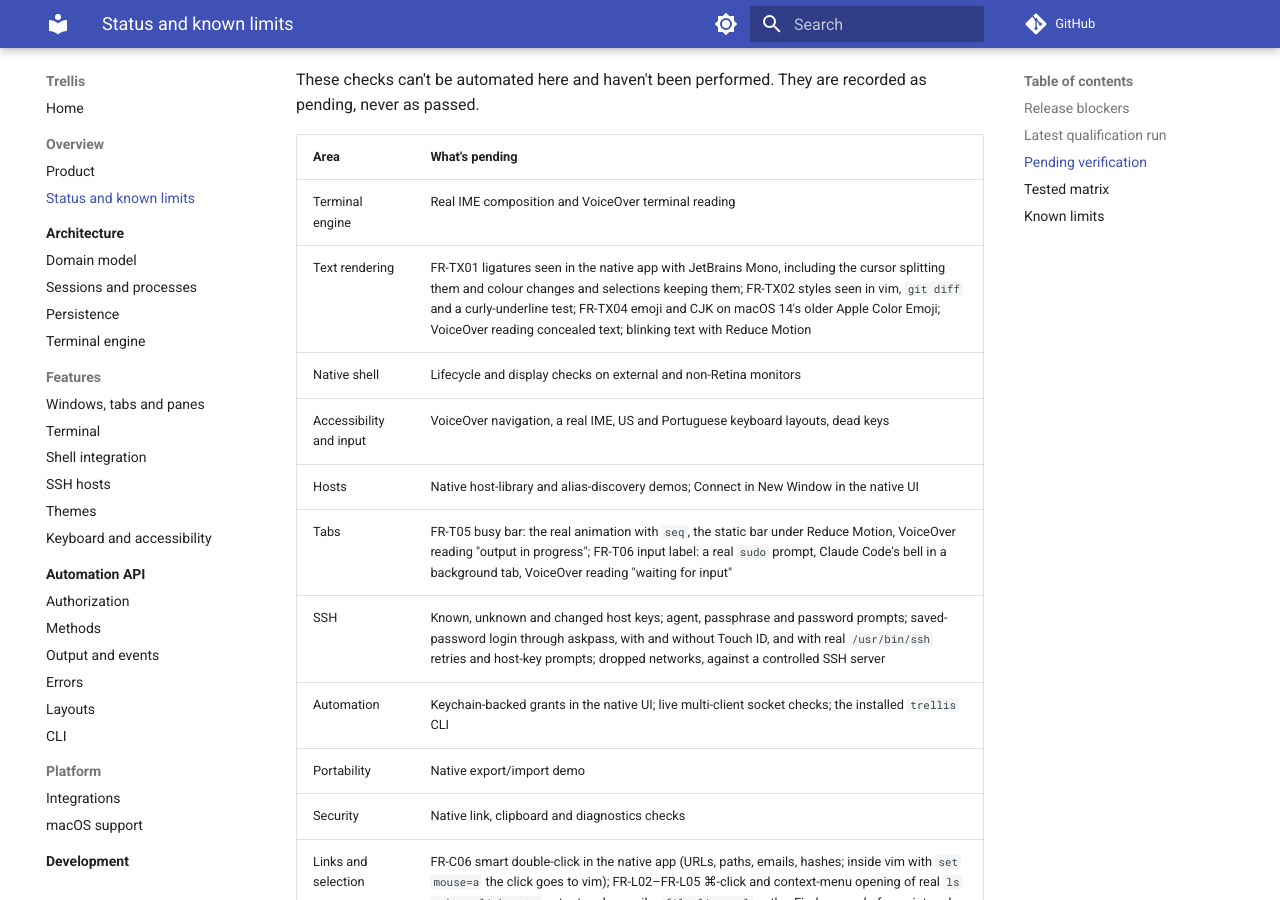
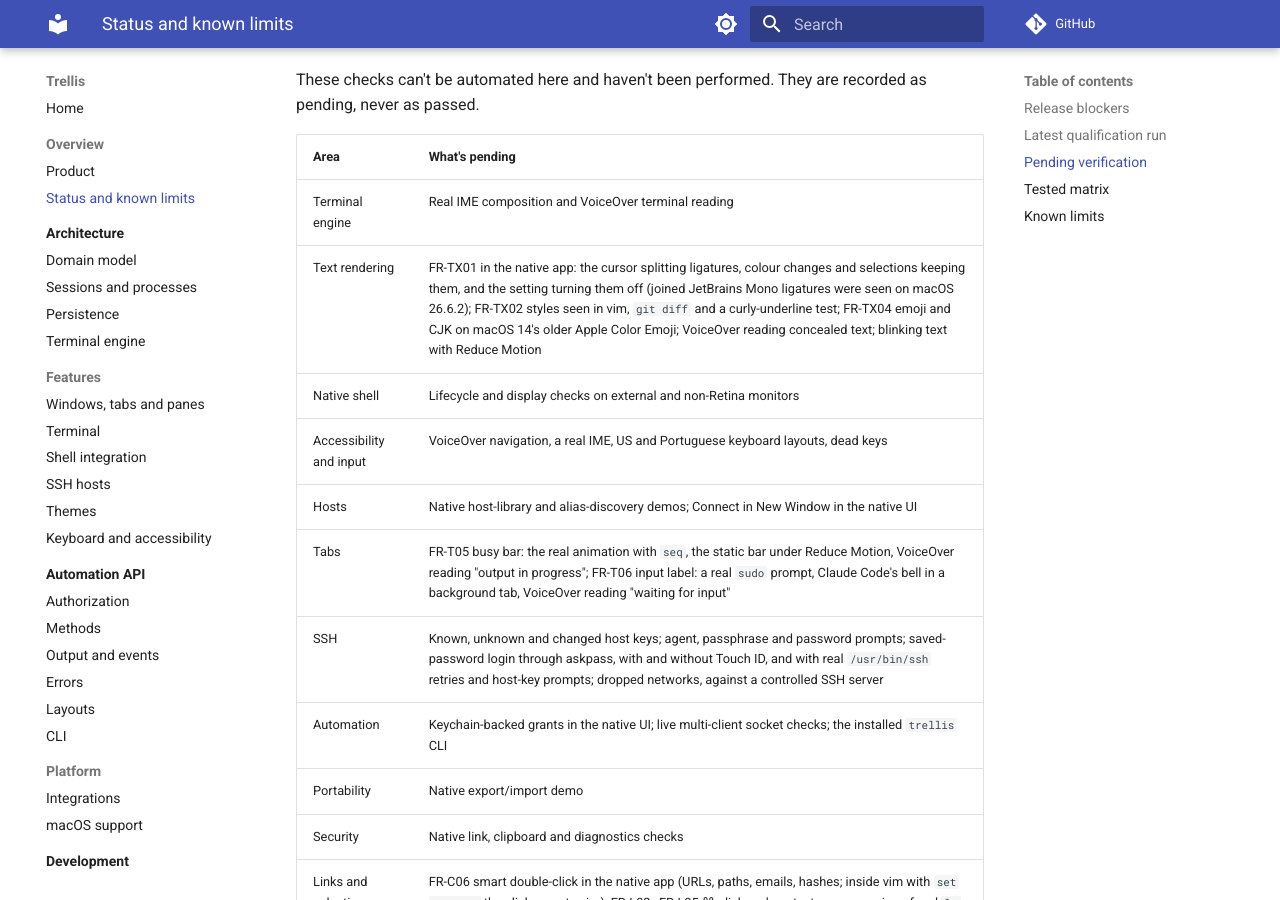
Before and after one commit to bearstouch/trellis, an MkDocs documentation site: the page built from docs/overview/status.md, in a window 1280 px wide and 900 px high, scrolled down 1140 px. Built offline with MkDocs 1.6.1 and Material for MkDocs 9.7.7, drawn with Linux system fonts in a browser that asks for light colours; comment, search, counter and statistics services are not loaded.

Commit message:
docs(status): record native ligature check
Joined JetBrains Mono ligatures (FR-TX01) were seen in the native app
on macOS 26.6.2. The cursor, colour, selection and toggle behaviour in
the native app, and the other text-rendering checks, remain pending.

Co-Authored-By: Claude Opus 5.5 (1M context) <noreply@anthropic.com>

```diff
--- a/docs/overview/status.md
+++ b/docs/overview/status.md
@@ -30,7 +30,7 @@ These checks can't be automated here and haven't been performed. They are record
 | Area | What's pending |
 | --- | --- |
 | Terminal engine | Real IME composition and VoiceOver terminal reading |
-| Text rendering | FR-TX01 ligatures seen in the native app with JetBrains Mono, including the cursor splitting them and colour changes and selections keeping them; FR-TX02 styles seen in vim, `git diff` and a curly-underline test; FR-TX04 emoji and CJK on macOS 14's older Apple Color Emoji; VoiceOver reading concealed text; blinking text with Reduce Motion |
+| Text rendering | FR-TX01 in the native app: the cursor splitting ligatures, colour changes and selections keeping them, and the setting turning them off (joined JetBrains Mono ligatures were seen on macOS 26.6.2); FR-TX02 styles seen in vim, `git diff` and a curly-underline test; FR-TX04 emoji and CJK on macOS 14's older Apple Color Emoji; VoiceOver reading concealed text; blinking text with Reduce Motion |
 | Native shell | Lifecycle and display checks on external and non-Retina monitors |
 | Accessibility and input | VoiceOver navigation, a real IME, US and Portuguese keyboard layouts, dead keys |
 | Hosts | Native host-library and alias-discovery demos; Connect in New Window in the native UI |
```
